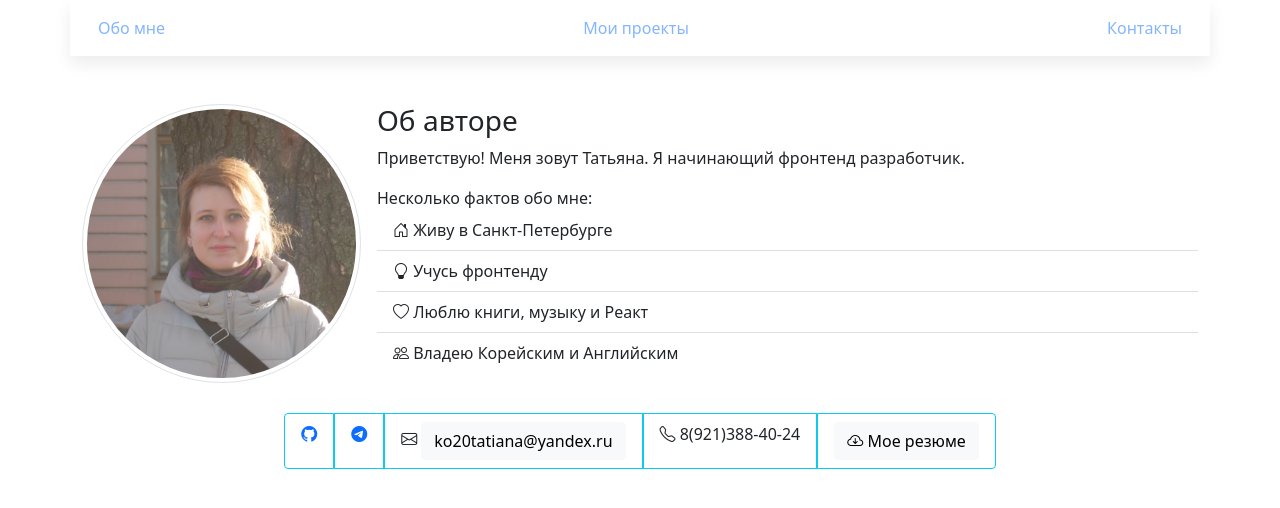
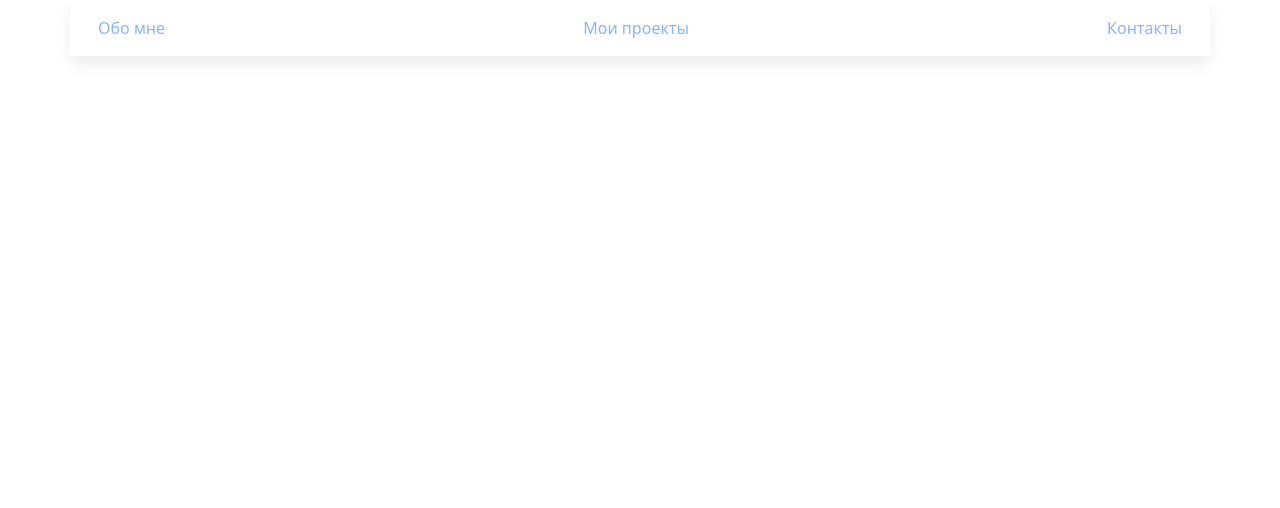
Before and after one commit to HaneulSky/portfolio, a React (Create React App) app: page / in a window 1280 px wide. Shown: the top 508 px of the page. Built offline with nearby package versions, Linux system fonts and the light colour scheme; the HTML template or start-up script is replaced by a standard one.

Commit message:
исправлено отображение первой страницы

```diff
--- a/src/app.jsx
+++ b/src/app.jsx
@@ -10,7 +10,7 @@ function App() {
         <>
             <NavBar />
             <Switch>
-                <Route path="/" exact component={Main} />
+                <Route path="/portfolio" exact component={Main} />
                 <Route path="/projects" component={Projects} />
                 <Route path="/contacts" component={Contacts} />
             </Switch>
```
